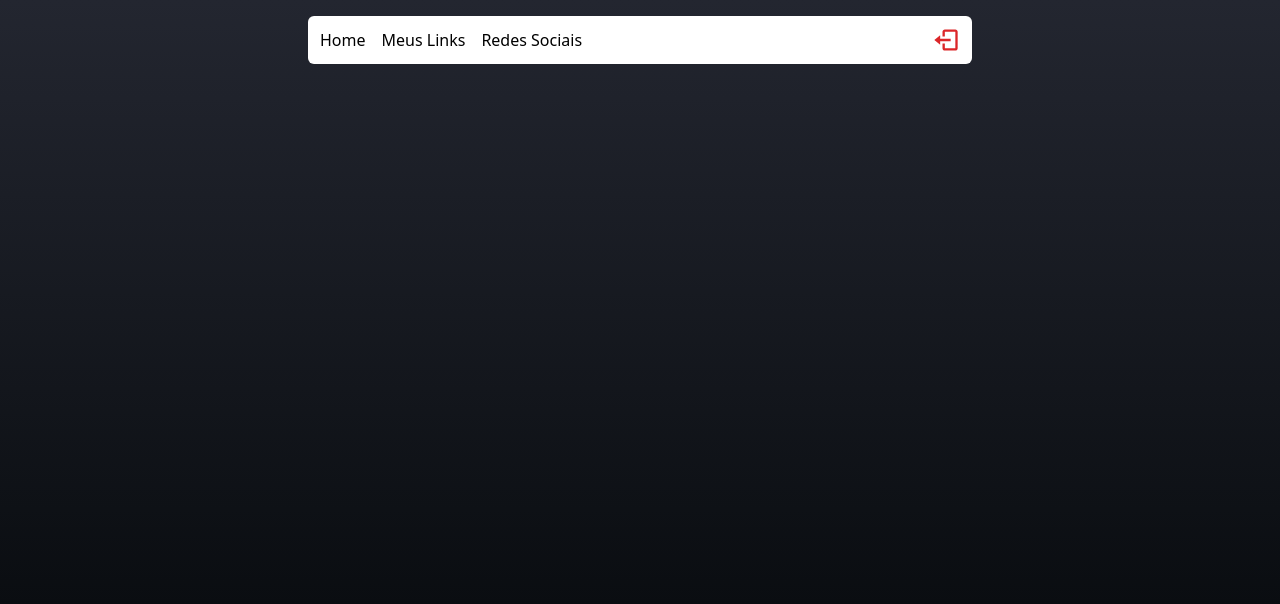
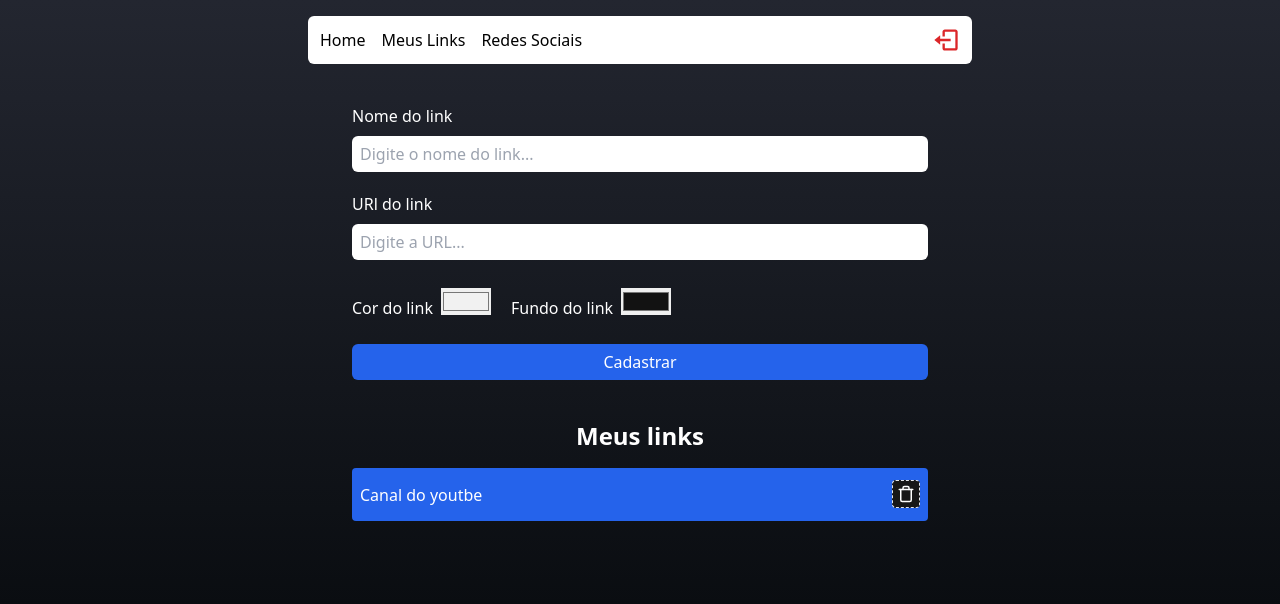
Before and after one commit to Denis-moreira98/projeto_deni_Link, a React (Vite) app: page /admin in a window 1280 px wide. Shown: the top 604 px of the page. Built offline with nearby package versions, Linux system fonts and the light colour scheme; no server answers; sample sign-in values are in the browser's storage.

Commit message:
feat: criando pagina  admin

```diff
--- a/src/pages/admin/index.tsx
+++ b/src/pages/admin/index.tsx
@@ -1,9 +1,98 @@
+import { useState } from "react";
+
 import { Header } from "../../components/Header";
+import { Input } from "../../components/Input";
+
+import { FiTrash } from "react-icons/fi";
 
 export function Admin() {
+   const [nameInput, setNameInput] = useState("");
+   const [urlInput, setUrlInput] = useState("");
+   const [textColor, setTextColor] = useState("#f1f1f1");
+   const [bgInput, setBgInput] = useState("#121212");
+
    return (
       <div className="flex items-center flex-col min-h-screen pb-7 px-2">
          <Header />
+
+         <form className="flex flex-col mt-8 mb-3 w-full max-w-xl">
+            <label className="text-white font-medium mt-2 mb-2">
+               Nome do link
+            </label>
+            <Input
+               placeholder="Digite o nome do link..."
+               value={nameInput}
+               onChange={(e) => setNameInput(e.target.value)}
+            />
+            <label className="text-white font-medium mt-2 mb-2">
+               URl do link
+            </label>
+            <Input
+               type="url"
+               placeholder="Digite a URL..."
+               value={urlInput}
+               onChange={(e) => setUrlInput(e.target.value)}
+            />
+            <section className="flex my-4 gap-5 ">
+               <div className="flex gap-2">
+                  <label className="text-white font-medium mt-2 mb-2">
+                     Cor do link
+                  </label>
+                  <input
+                     type="color"
+                     value={textColor}
+                     onChange={(e) => setTextColor(e.target.value)}
+                  />
+               </div>
+               <div className="flex gap-2">
+                  <label className="text-white font-medium mt-2 mb-2">
+                     Fundo do link
+                  </label>
+                  <input
+                     type="color"
+                     value={bgInput}
+                     onChange={(e) => setBgInput(e.target.value)}
+                  />
+               </div>
+            </section>
+
+            {nameInput !== "" && (
+               <div className="flex items-center justify-center flex-col mb-7 p-1 border-gray-100/25 border rounded-md">
+                  <label className="text-white font-medium mt-2 mb-3">
+                     Veja como está ficando
+                  </label>
+                  <article
+                     className="w-11/12 max-w-lg flex flex-col justify-between items-center bg-zinc-900 rounded px-1 py-3"
+                     style={{
+                        marginBottom: 8,
+                        marginTop: 8,
+                        backgroundColor: bgInput,
+                     }}
+                  >
+                     <p className="font-medium" style={{ color: textColor }}>
+                        {nameInput}
+                     </p>
+                  </article>
+               </div>
+            )}
+
+            <button className="mb-7 bg-blue-600 h-9 rounded-md text-white font-medium gap-4 flex justify-center items-center">
+               Cadastrar
+            </button>
+         </form>
+
+         <h2 className="font-bold text-white mb-4 text-2xl">Meus links</h2>
+         <article
+            className="flex items-center justify-between w-11/12 max-w-xl rounded py-3 px-2 mb-2 select-none"
+            style={{ backgroundColor: "#2563EB", color: "#FFF" }}
+         >
+            <p>Canal do youtbe</p>
+            <div>
+               <button className="bg-neutral-900  border border-dashed p-1 rounded">
+                  <FiTrash size={18} color="#FFF" />
+               </button>
+            </div>
+         </article>
       </div>
    );
 }
```
